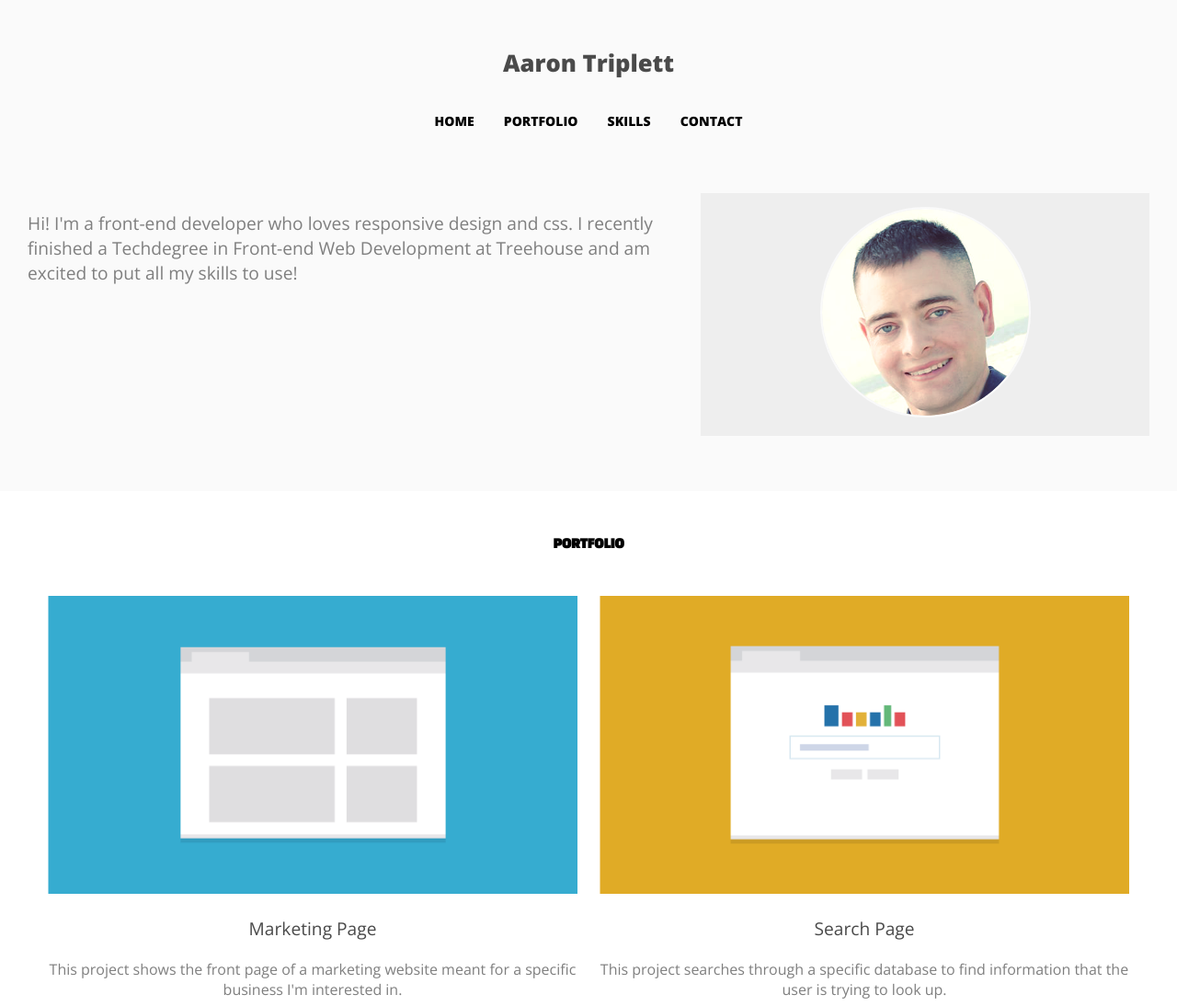
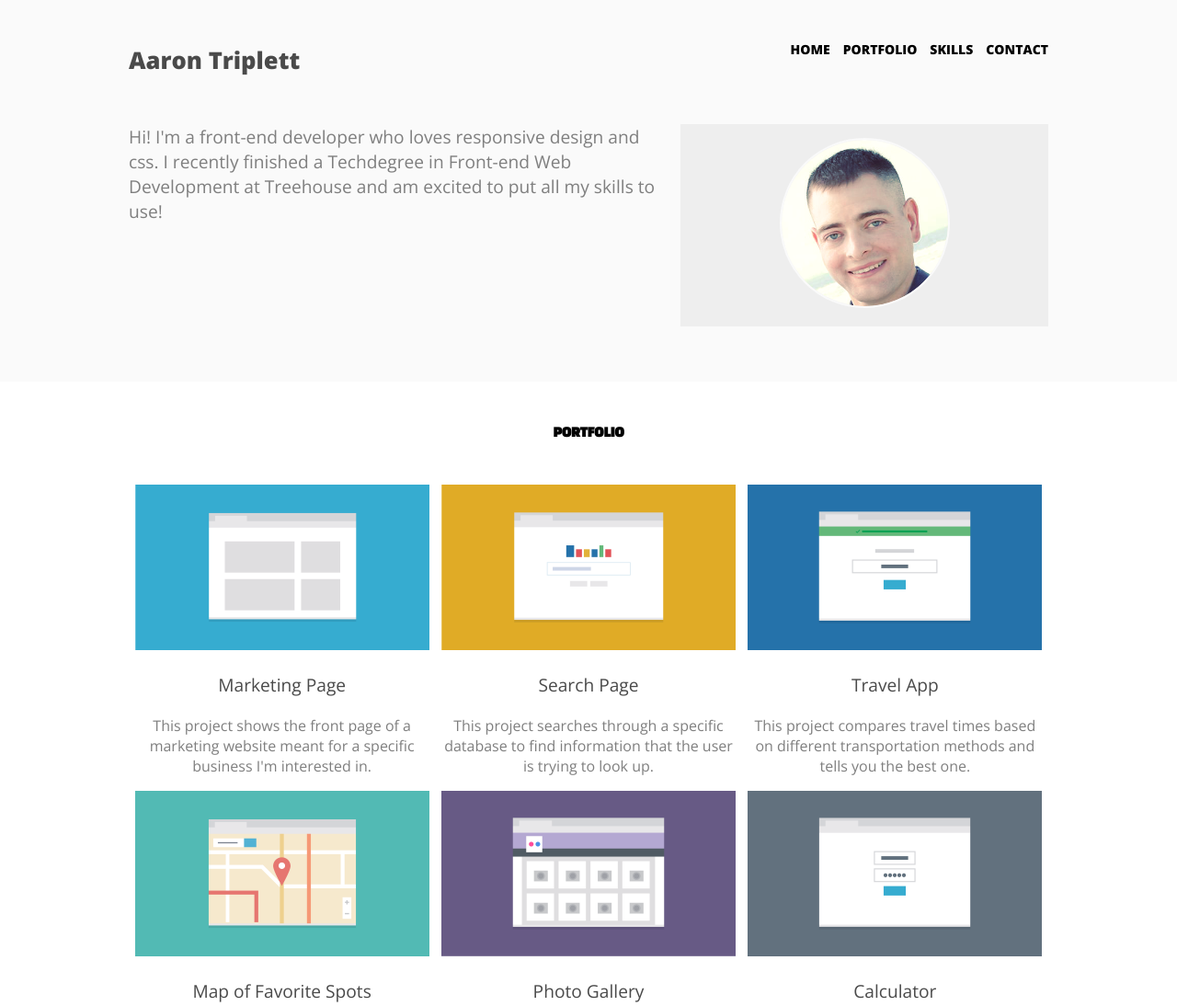
Before and after one commit to triplettae/responsive_layout_v2.0, a plain HTML site: page index.html in a window 1280 px wide. Shown: the top 1094 px of the page at 92% size. Drawn offline with nearby package versions, Linux system fonts and the light colour scheme.

Commit message:
Added Large Screen Breakpoint
Breakpoint for 1024px and above added. I set the max width to 1000px
because it appears that the mockup had a similar max width. However, I
changed my page to allow the grey/white alternating background to
extend to the full width of the page while still limiting content to
1000px. I also fixed some layout issues with the 768px breakpoint and
changed the text color of the skill paragraph to meet another ‘exceeds’
goal on the rubric.

```diff
--- a/css/styles.css
+++ b/css/styles.css
@@ -79,7 +79,7 @@ nav a span {
   width: 100%;
   font-size: .875rem;
   font-weight: 800;
-  padding: .875rem;
+  padding: .875rem 0 .875rem .875rem;
 }
 
 
@@ -135,6 +135,10 @@ section:nth-child(odd) {
 #skills .wrapper {
   max-width: 560px;
   margin: 0 auto;
+}
+
+#skills p {
+  color: steelblue;
 }
 
 ul.skills {
@@ -244,22 +248,17 @@ BREAKPOINTS
 
 @media screen and (min-width: 768px) {
 
-  /*****
-  GLOBAL
-  *****/
-
-  body {
-    margin: 50px auto 0;
-  }
-
-
-
   /**
   NAV
   **/
 
   nav {
-    padding-bottom: 50px;
+    padding: 30px 30px 50px;
+  }
+
+  nav .wrapper {
+    max-width: 1000px;
+    margin: 0 auto;
   }
 
   nav li {
@@ -277,11 +276,17 @@ BREAKPOINTS
     padding: 0 30px 60px;
   }
 
+  header .wrapper {
+    max-width: 1000px;
+    margin: 0 auto;
+  }
+
   header p {
     float: left;
     text-align: left;
     width: 58%;
     font-size: 120%;
+    margin-top: 0;
   }
 
   .profile-image-background {
@@ -297,8 +302,7 @@ BREAKPOINTS
   ***/
 
   section {
-    padding-left: 30px;
-    padding-right: 30px;
+    padding: 30px 30px;
   }
 
   .flex {
@@ -313,8 +317,17 @@ BREAKPOINTS
     flex-wrap: wrap;
   }
 
+  #portfolio .wrapper {
+    max-width: 1000px;
+    margin: 0 auto;
+  }
+
   #portfolio .card {
     width: 48%;
+  }
+
+  #skills {
+    font-size: 120%;
   }
 
 
@@ -324,7 +337,12 @@ BREAKPOINTS
   *****/
 
   footer {
-    padding: 0 30px 60px;
+    padding: 0 30px 30px;
+  }
+
+  footer .wrapper {
+    max-width: 1000px;
+    margin: 0 auto;
   }
 
   footer li:not(.hidden-on-mobile) {
@@ -339,6 +357,35 @@ BREAKPOINTS
 
 @media screen and (min-width: 1024px) {
 
+  /**
+  NAV
+  **/
+
+  nav {
+    padding-bottom: 30px;
+  }
+
+  nav .name {
+    float: left;
+  }
+
+  nav ul {
+    float: right;
+  }
+
+  nav li {
+    float: left;
+  }
+
+
+
+  /***
+  MAIN
+  ***/
+
+  #portfolio .card {
+    width: 32%;
+  }
 
 
 }
--- a/index.html
+++ b/index.html
@@ -12,7 +12,8 @@
 
   <body>
 
-    <nav>
+    <nav class="clearfix">
+      <div class="wrapper">
         <h1 class="name">Aaron Triplett</h1>
         <ul>
           <li><a href="#"><span>HOME</span></a></li>
@@ -20,18 +21,22 @@
           <li><a href="#skills"><span>SKILLS</span></a></li>
           <li><a href="#contact"><span>CONTACT</span></a></li>
         </ul>
+      </div>
     </nav>
 
     <header class="clearfix">
+      <div class="wrapper">
         <div class="profile-image-background">
           <img src="images/aaron_cb.png" alt="Photograph of Aaron Triplett" class="profile-image">
         </div>
         <p>Hi! I'm a front-end developer who loves responsive design and css. I recently finished a Techdegree in Front-end Web Development at Treehouse and am excited to put all my skills to use!</p>
+      </div>
     </header>
 
     <main>
 
       <section id="portfolio">
+        <div class="wrapper">
           <h2>PORTFOLIO</h2>
           <div class="flex">
             <div class="card">
@@ -63,6 +68,7 @@
               <img src="images/portfolio-6.png" alt="Image of Marketing Page">
               <h3>Calculator</h3>
               <p>Someone can enter in the numbers they want, and press the big blue button and get the result.</p>
+            </div>
           </div>
         </div>
       </section>
```
Lines whose indentation alone changed are shown as unchanged.
